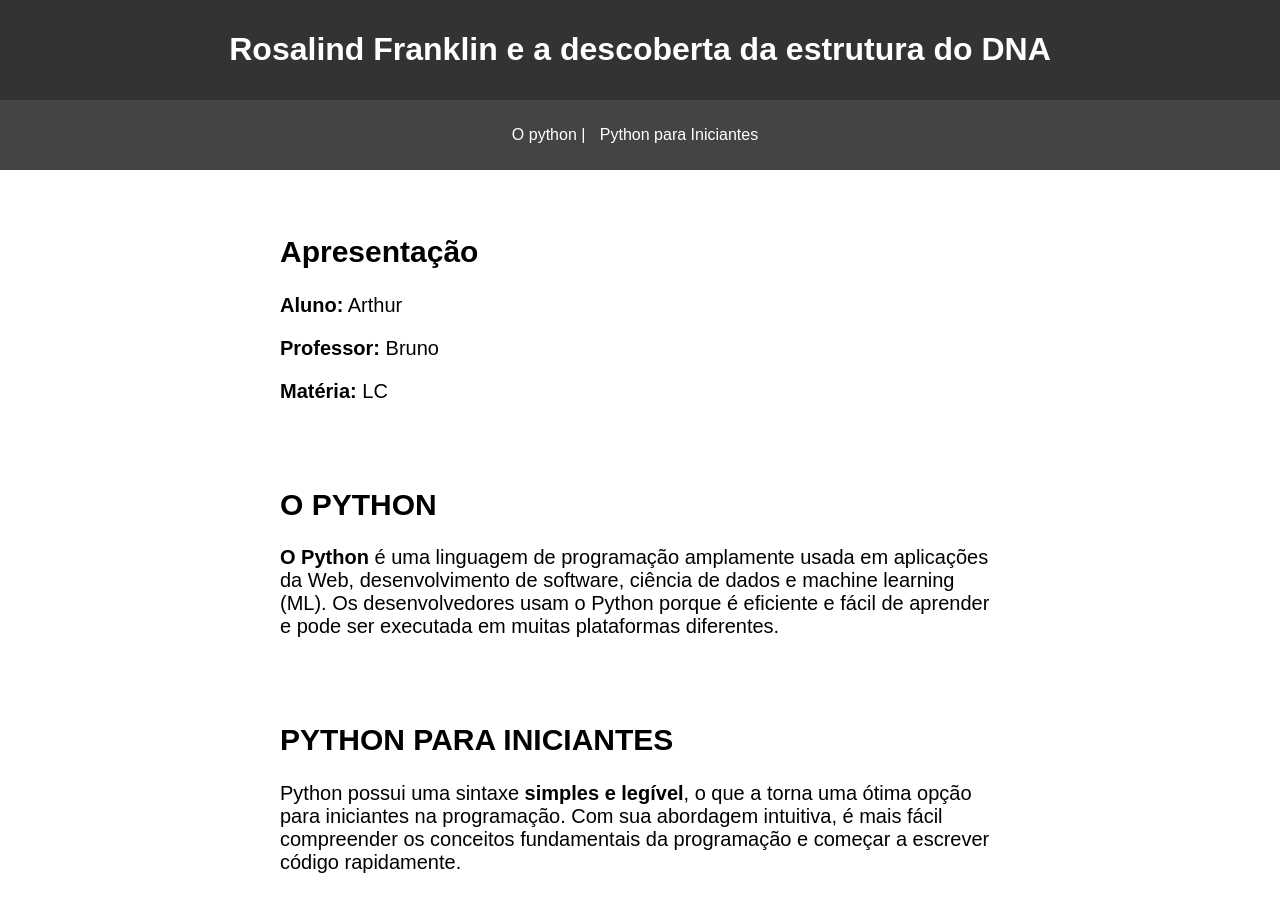
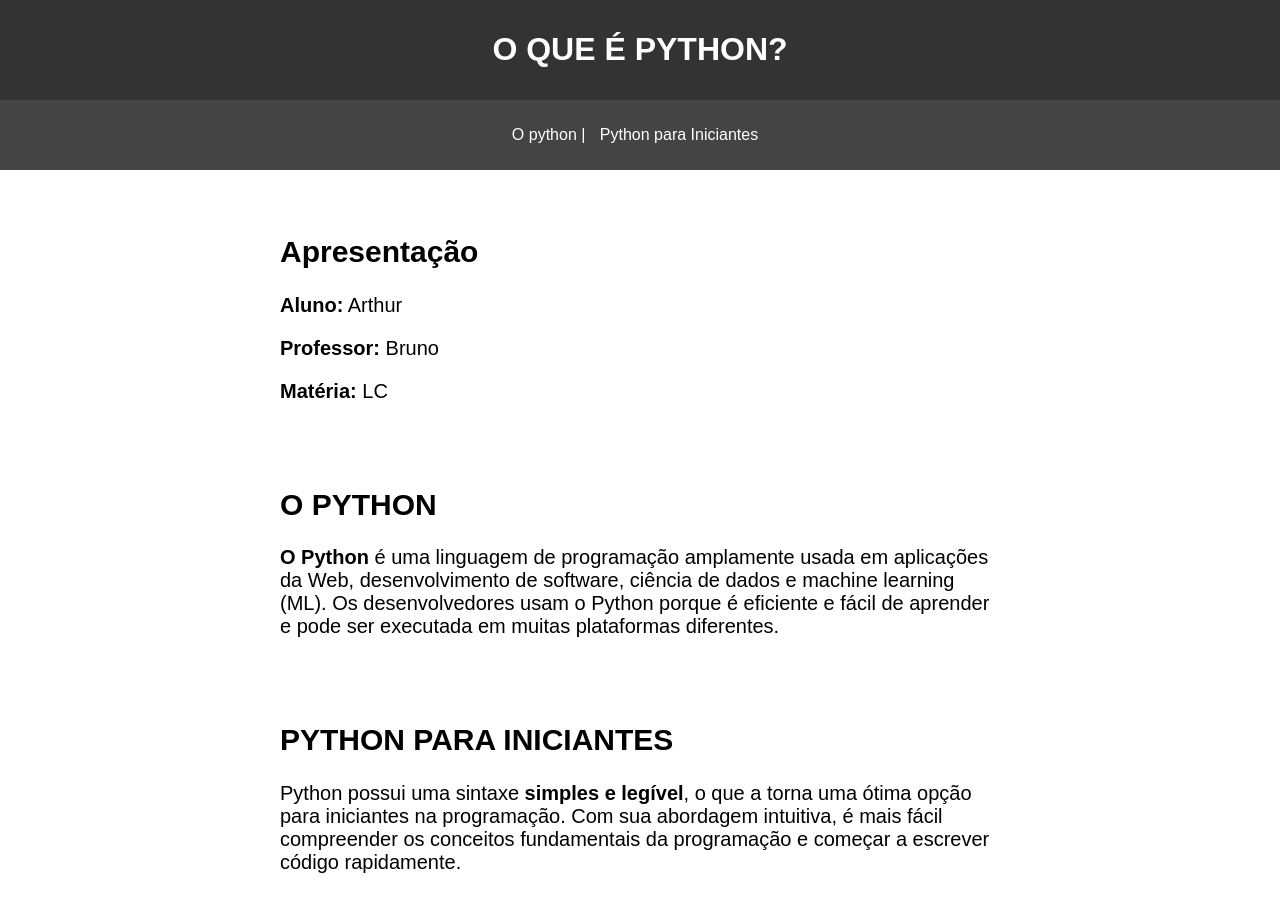
Before and after one commit to ArthurFerenz/HtmlCodes, a plain HTML site: page index.html in a window 1280 px wide. Shown: the top 917 px of the page. Drawn offline with Linux system fonts and the light colour scheme.

Commit message:
index.html
Signed-off-by: ArthurFerenz <124171558+ArthurFerenz@users.noreply.github.com>

```diff
--- a/index.html
+++ b/index.html
@@ -10,7 +10,7 @@
             margin: 0;
             padding: 0;
             font-family: Arial, sans-serif; /* Fonte padrão */
-            min-height: 500vh; /* Define a altura mínima da página para ocupar toda a tela */
+            min-height: 200vh; /* Define a altura mínima da página para ocupar toda a tela */
             display: flex;
             flex-direction: column;
         }
@@ -61,7 +61,7 @@
 <body>
 
     <header>
-        <h1>Rosalind Franklin e a descoberta da estrutura do DNA</h1>
+        <h1>O QUE É PYTHON?</h1>
     </header>
 
     <nav>
```
